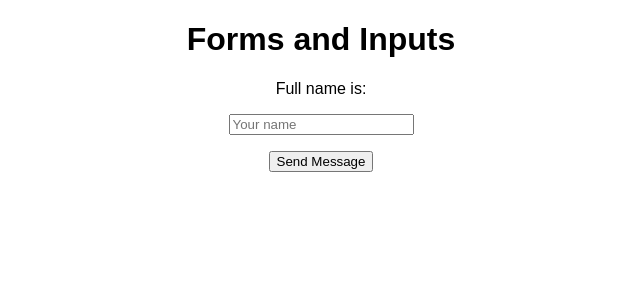
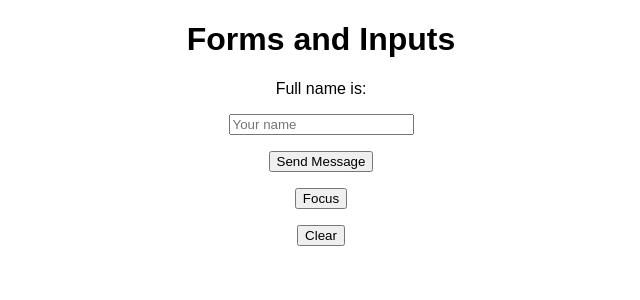
Before and after one commit to imVinayPandya/try-reactjs, a React (Create React App) app: page / in a window 1280 px wide. Shown: the top 300 px of the page, without its empty margins (319-959 px from the left). Built offline with nearby package versions, Linux system fonts and the light colour scheme.

Commit message:
Focus on an Input with Refs

```diff
--- a/src/learn/FormsAndInputs.js
+++ b/src/learn/FormsAndInputs.js
@@ -6,11 +6,14 @@ class FormsAndInputs extends Component {
     this.state = {
       fullName: ''
     };
+    this.inputFullNameRef = React.createRef();
+
   }
 
   handleSubmit = (event) => {
     event.preventDefault();
     const data = this.state;
+    // console.log(this.inputFullNameRef.current.value);
     console.log(data);
   }
 
@@ -24,6 +27,18 @@ class FormsAndInputs extends Component {
     });
   }
 
+  handleFocusClick = () => {
+    this.inputFullNameRef.current.focus();
+  }
+
+  handleClearClick = () => {
+    // this.inputFullNameRef.current.value = '';
+    this.setState({
+      fullName: ''
+    });
+  }
+
+
   render() {
     const { fullName } = this.state;
 
@@ -32,18 +47,18 @@ class FormsAndInputs extends Component {
         <h1>Forms and Inputs</h1>
         <p>Full name is: {fullName}</p>
         <form onSubmit={this.handleSubmit}>
-          <p><input type='text' placeholder='Your name' value={fullName} name='fullName' onChange={this.handleInputChange} /></p>
+          <p><input ref={this.inputFullNameRef} type='text' placeholder='Your name' value={fullName} name='fullName' onChange={this.handleInputChange} /></p>
           <p><button>Send Message</button></p>
+          <p><button onClick={this.handleFocusClick}>Focus</button></p>
+          <p><button onClick={this.handleClearClick}>Clear</button></p>
         </form>
       </div>
     );
   }
 
-  // componentDidMount() {
-  //   this.setState({
-  //     fullName: "Pandya"
-  //   });
-  // }
+  componentDidMount() {
+    // this.inputFullNameRef.current.focus();
+  }
 }
 
 export default FormsAndInputs;
```
